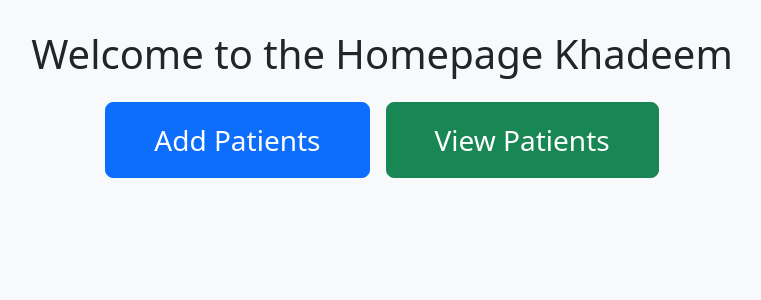
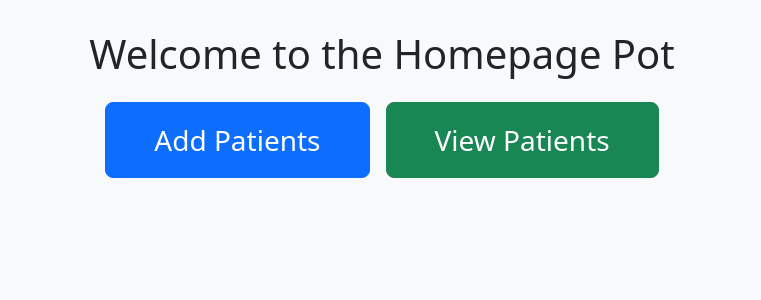
Before and after one commit to khnnyy/feet_web, a PHP site: page /home.php in a window 1280 px wide. Shown: the part 68-368 px from the top of the page, without its empty margins (258-1019 px from the left). Run offline with PHP 8.4, Linux system fonts and the light colour scheme.

Commit message:
added pot test

```diff
--- a/esp8266/home.php
+++ b/esp8266/home.php
@@ -13,7 +13,7 @@
 <body>
   <div class="container vh-80 d-flex justify-content-center align-items-center">
     <div class="text-center">
-      <h1 class="mb-4">Welcome to the Homepage Khadeem</h1>
+      <h1 class="mb-4">Welcome to the Homepage Pot</h1>
       <div class="d-flex justify-content-center gap-3">
       <a href="patient_form.php" class="btn btn-primary btn-lg px-5 py-3 fs-3">Add Patients</a>
       <a href="view.php" class="btn btn-success btn-lg px-5 py-3 fs-3">View Patients</a>
```
